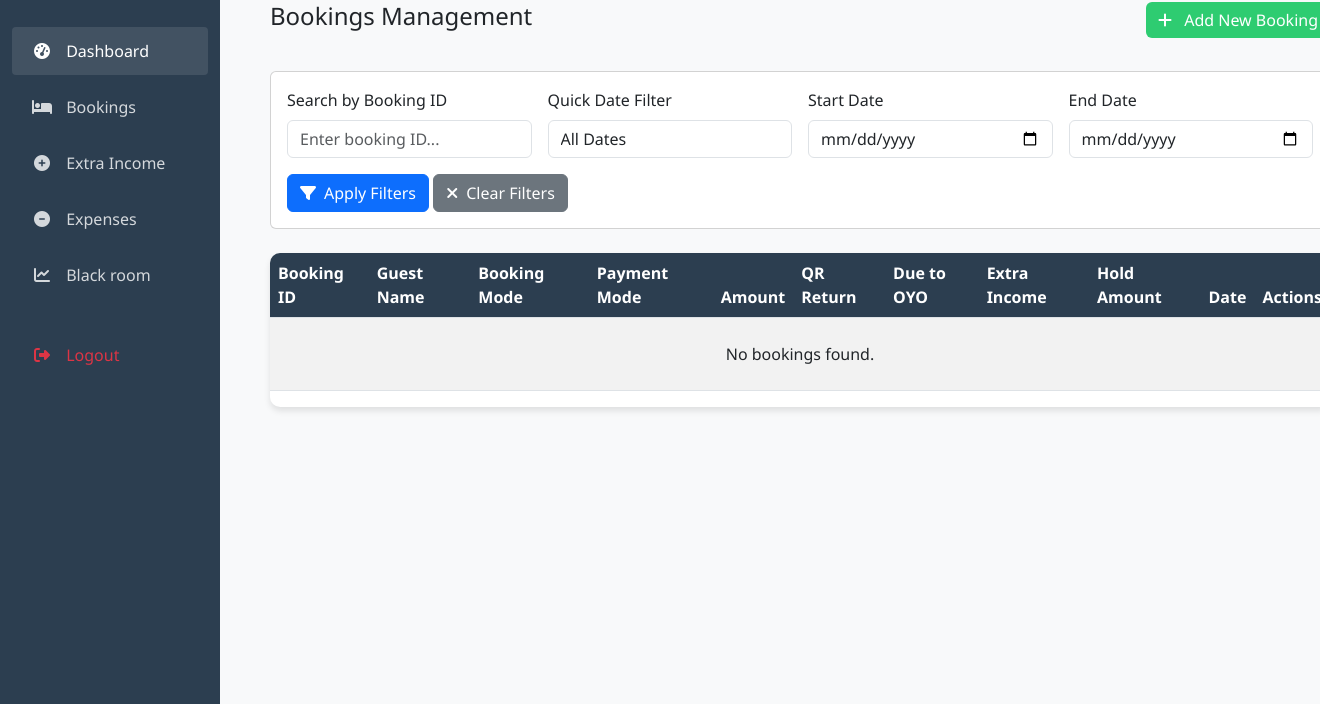
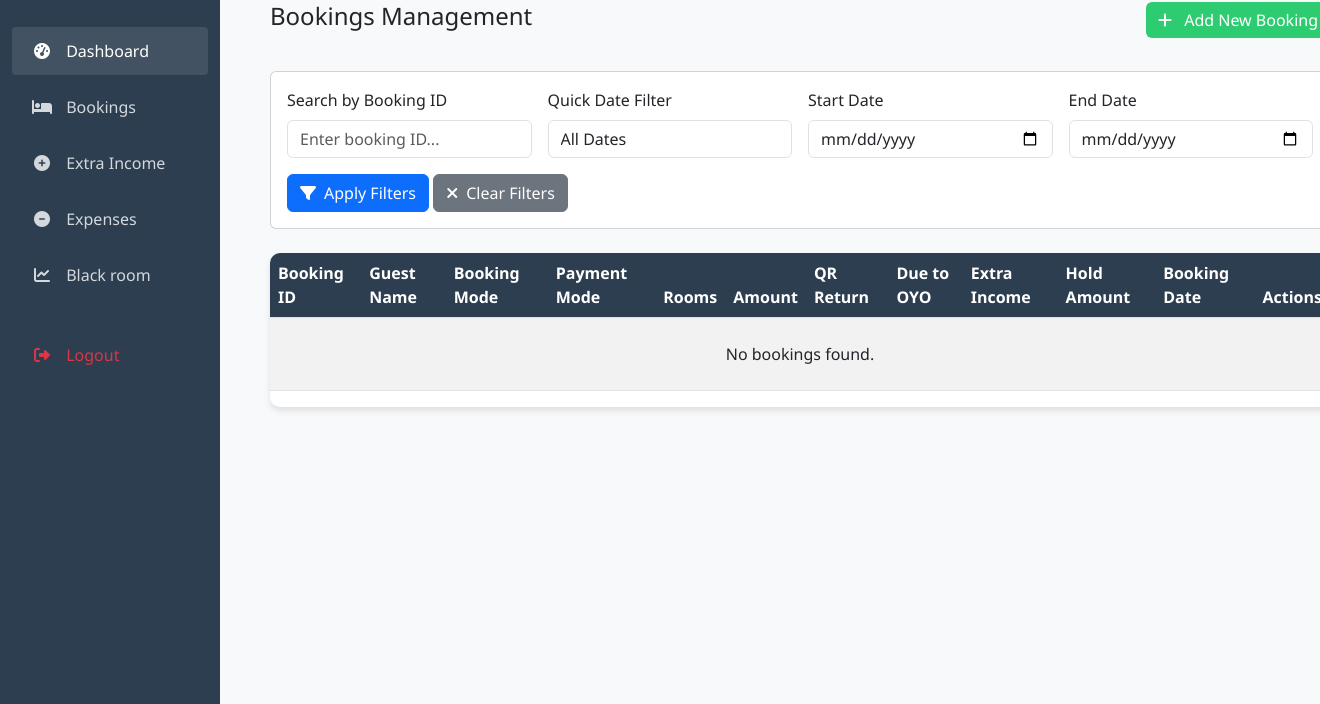
Before and after one commit to Sahil19004/coyos, a Django app: template templates/bookings.html in a window 1320 px wide. Shown: the part 96-800 px from the top of the page. Run offline with Django 5.2, Linux system fonts and the light colour scheme; the template is opened without the code that fills it: values that come from a table or form of the project are taken from there, others are empty.

Commit message:
update date view form template

```diff
--- a/app/forms.py
+++ b/app/forms.py
@@ -4,16 +4,17 @@ from .models import *
 class BookingForm(forms.ModelForm):
     class Meta:
         model = Booking
-        fields = ['booking_id', 'guest_name', 'booking_mode', 'payment_mode',
-                 'number_of_rooms', 'booking_amount', 'return_qr', 'not_in_qr']
+        fields = ['booking_id', 'guest_name', 'booking_date', 'booking_mode', 'payment_mode',
+                  'number_of_rooms', 'booking_amount', 'return_qr', 'not_in_qr']
         widgets = {
-            'booking_id': forms.TextInput(attrs={'class': 'form-control', 'required': True}),
-            'guest_name': forms.TextInput(attrs={'class': 'form-control', 'required': True}),
-            'booking_mode': forms.Select(attrs={'class': 'form-control', 'required': True}),
-            'payment_mode': forms.Select(attrs={'class': 'form-control', 'required': True}),
-            'number_of_rooms': forms.NumberInput(attrs={'class': 'form-control', 'min': 1, 'required': True}),
-            'booking_amount': forms.NumberInput(attrs={'class': 'form-control', 'step': '0.01', 'min': '0.01', 'required': True}),
-            'return_qr': forms.NumberInput(attrs={'class': 'form-control', 'step': '0.01', 'min': '0.00', 'required': True}),
+            'booking_date': forms.DateInput(attrs={'type': 'date', 'class': 'form-control'}),
+            'booking_id': forms.TextInput(attrs={'class': 'form-control'}),
+            'guest_name': forms.TextInput(attrs={'class': 'form-control'}),
+            'booking_mode': forms.Select(attrs={'class': 'form-control'}),
+            'payment_mode': forms.Select(attrs={'class': 'form-control'}),
+            'number_of_rooms': forms.NumberInput(attrs={'class': 'form-control', 'min': '1'}),
+            'booking_amount': forms.NumberInput(attrs={'class': 'form-control', 'step': '0.01'}),
+            'return_qr': forms.NumberInput(attrs={'class': 'form-control', 'step': '0.01'}),
             'not_in_qr': forms.CheckboxInput(attrs={'class': 'form-check-input'}),
         }
 class ExtraIncomeForm(forms.ModelForm):
--- a/templates/bookings.html
+++ b/templates/bookings.html
@@ -324,12 +324,13 @@
                         <th>Guest Name</th>
                         <th>Booking Mode</th>
                         <th>Payment Mode</th>
+                        <th>Rooms</th>
                         <th>Amount</th>
                         <th>QR Return</th>
                         <th>Due to OYO</th>
                         <th>Extra Income</th>
                         <th>Hold Amount</th>
-                                        <th>Date</th>
+                        <th>Booking Date</th>
                         <th>Actions</th>
                     </tr>
                 </thead>
@@ -340,6 +341,7 @@
                         <td>{{ booking.guest_name }}</td>
                         <td>{{ booking.get_booking_mode_display }}</td>
                         <td>{{ booking.get_payment_mode_display }}</td>
+                        <td>{{ booking.number_of_rooms }}</td>
                         <td>₹{{ booking.booking_amount }}</td>
                         <td>₹{{ booking.return_qr }}</td>
                         <td>
@@ -361,20 +363,30 @@
                             <span class="badge bg-success">No</span>
                             {% endif %}
                         </td>
-                                        <td>{{ booking.created_at|date:"M d, Y" }}</td>
+                        <td>
+                            {% if booking.booking_date %}
+                                {{ booking.booking_date|date:"M d, Y" }}
+                            {% else %}
+                                {{ booking.created_at|date:"M d, Y" }}
+                            {% endif %}
+                        </td>
                         <td>
                             <button class="btn btn-sm btn-outline-primary edit-booking-btn"
-                                                    data-booking-id="{{ booking.id }}">
+                                    data-booking-id="{{ booking.id }}"
+                                    title="Edit booking">
                                 <i class="fas fa-edit"></i>
                             </button>
-                                            <a href="{% url 'delete_booking' booking.id %}" class="btn btn-sm btn-outline-danger" onclick="return confirm('Are you sure you want to delete this booking?')">
+                            <a href="{% url 'delete_booking' booking.id %}"
+                               class="btn btn-sm btn-outline-danger"
+                               onclick="return confirm('Are you sure you want to delete this booking?')"
+                               title="Delete booking">
                                 <i class="fas fa-trash"></i>
                             </a>
                         </td>
                     </tr>
                     {% empty %}
                     <tr>
-                                        <td colspan="11" class="text-center py-4">No bookings found.</td>
+                        <td colspan="12" class="text-center py-4">No bookings found.</td>
                     </tr>
                     {% endfor %}
                 </tbody>
@@ -418,6 +430,7 @@
     </div>
 
     <!-- Add Booking Modal -->
+ <!-- Add Booking Modal -->
 <div class="modal fade" id="bookingModal" tabindex="-1" aria-labelledby="bookingModalLabel" aria-hidden="true">
     <div class="modal-dialog modal-lg">
         <div class="modal-content">
@@ -443,6 +456,14 @@
                             <div class="text-danger">{{ form.guest_name.errors }}</div>
                             {% endif %}
                         </div>
+                        <!-- NEW: Booking Date Field -->
+                        <div class="col-md-6 mb-3">
+                            <label for="booking_date" class="form-label">Booking Date</label>
+                            {{ form.booking_date }}
+                            {% if form.booking_date.errors %}
+                            <div class="text-danger">{{ form.booking_date.errors }}</div>
+                            {% endif %}
+                        </div>
                         <div class="col-md-6 mb-3">
                             <label for="booking_mode" class="form-label">Booking Mode</label>
                             {{ form.booking_mode }}
@@ -457,7 +478,6 @@
                             <div class="text-danger">{{ form.payment_mode.errors }}</div>
                             {% endif %}
                         </div>
-                        <!-- NEW: Number of Rooms Field -->
                         <div class="col-md-6 mb-3">
                             <label for="number_of_rooms" class="form-label">Number of Rooms</label>
                             {{ form.number_of_rooms }}
@@ -500,6 +520,7 @@
         </div>
     </div>
 </div>
+
 <!-- Edit Booking Modal -->
 <div class="modal fade" id="editBookingModal" tabindex="-1" aria-labelledby="editBookingModalLabel" aria-hidden="true">
     <div class="modal-dialog modal-lg">
@@ -521,6 +542,11 @@
                             <label for="edit_guest_name" class="form-label">Guest Name</label>
                             <input type="text" class="form-control" id="edit_guest_name" name="guest_name" required>
                         </div>
+                        <!-- NEW: Booking Date Field -->
+                        <div class="col-md-6 mb-3">
+                            <label for="edit_booking_date" class="form-label">Booking Date</label>
+                            <input type="date" class="form-control" id="edit_booking_date" name="booking_date" required>
+                        </div>
                         <div class="col-md-6 mb-3">
                             <label for="edit_booking_mode" class="form-label">Booking Mode</label>
                             <select class="form-control" id="edit_booking_mode" name="booking_mode" required>
@@ -538,7 +564,6 @@
                                 <option value="PREPAID">Prepaid</option>
                             </select>
                         </div>
-                        <!-- NEW: Number of Rooms Field -->
                         <div class="col-md-6 mb-3">
                             <label for="edit_number_of_rooms" class="form-label">Number of Rooms</label>
                             <input type="number" class="form-control" id="edit_number_of_rooms" name="number_of_rooms" min="1" required>
@@ -639,6 +664,14 @@
     }
 }
 
+// Set default date to today
+function setDefaultDate(dateInput) {
+    if (dateInput && !dateInput.value) {
+        const today = new Date().toISOString().split('T')[0];
+        dateInput.value = today;
+    }
+}
+
 document.addEventListener('DOMContentLoaded', function() {
     // Add booking modal calculations
     const bookingAmount = document.getElementById('id_booking_amount');
@@ -647,6 +680,15 @@
     const bookingMode = document.getElementById('id_booking_mode');
     const notInQr = document.getElementById('id_not_in_qr');
     const dueDisplay = document.getElementById('due-display');
+    const bookingDate = document.getElementById('id_booking_date');
+
+    // Set default date to today when modal opens
+    const bookingModal = document.getElementById('bookingModal');
+    if (bookingModal) {
+        bookingModal.addEventListener('show.bs.modal', function() {
+            setDefaultDate(bookingDate);
+        });
+    }
 
     if (bookingAmount && numberOfRooms && returnQr && bookingMode && notInQr && dueDisplay) {
         // Update calculations when any field changes
@@ -677,6 +719,7 @@
     const editBookingMode = document.getElementById('edit_booking_mode');
     const editNotInQr = document.getElementById('edit_not_in_qr');
     const editDueDisplay = document.getElementById('edit-due-display');
+    const editBookingDate = document.getElementById('edit_booking_date');
 
     if (editBookingAmount && editNumberOfRooms && editReturnQr && editBookingMode && editNotInQr && editDueDisplay) {
         // Update calculations when any field changes
@@ -709,6 +752,7 @@
                 document.getElementById('edit_booking_id').value = bookingId;
                 document.getElementById('edit_booking_id_field').value = data.booking_id;
                 document.getElementById('edit_guest_name').value = data.guest_name;
+                document.getElementById('edit_booking_date').value = data.booking_date;  // NEW
                 document.getElementById('edit_booking_mode').value = data.booking_mode;
                 document.getElementById('edit_payment_mode').value = data.payment_mode;
                 document.getElementById('edit_number_of_rooms').value = data.number_of_rooms;
```
Also changed, not shown: app/views.py (+50 -55 lines). Lines whose indentation alone changed are shown as unchanged.
